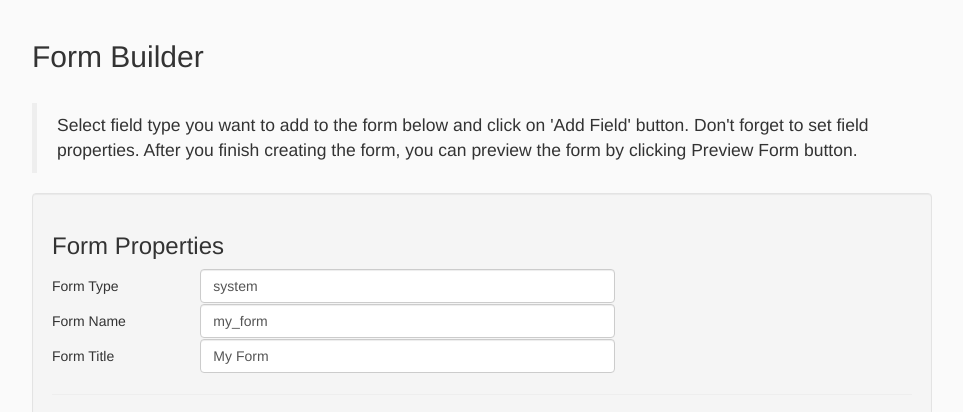
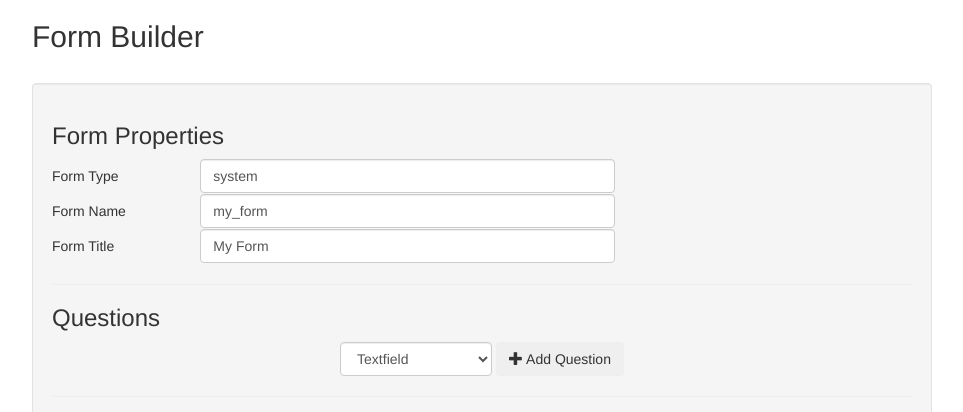
Before and after one commit to khchan/ngseed-form-builder, a website: page app/index.html in a window 1280 px wide. Shown: the top 412 px of the page, without its empty margins (158-1121 px from the left). Drawn offline with nearby package versions, Linux system fonts and the light colour scheme; some packages are replaced by stand-ins of ours; a script that the page names is missing.

Commit message:
Fixed css for html, body margins

```diff
--- a/app/less/ngform-builder.less
+++ b/app/less/ngform-builder.less
@@ -1,11 +1,3 @@
-html, body {
-    margin: 20px 0px;
-}
-body {
-    background: #fafafa;
-    font-family: "Helvetica Neue", Helvetica, Arial, sans-serif;
-    color: #333;
-}
 .accordion-toggle {
   cursor: pointer;
   -moz-user-select: none; /* mozilla browsers */
--- a/app/partials/create.html
+++ b/app/partials/create.html
@@ -1,9 +1,6 @@
 <div class="container-narrow">
 	<h2>Form Builder</h2>
 	<br>
-	<blockquote>
-		<p>Select field type you want to add to the form below and click on 'Add Field' button. Don't forget to set field properties. After you finish creating the form, you can preview the form by clicking Preview Form button.</p>
-	</blockquote>
 
 	<div class="well" >
 		<div class="form-fields" ng-hide="previewMode">
```
Also changed, not shown: app/css/ngform-builder.css (deleted), dist/css/ngform-builder.css, dist/less/ngform-builder.less, dist/ngform-builder.js, dist/ngform-builder.min.js.
